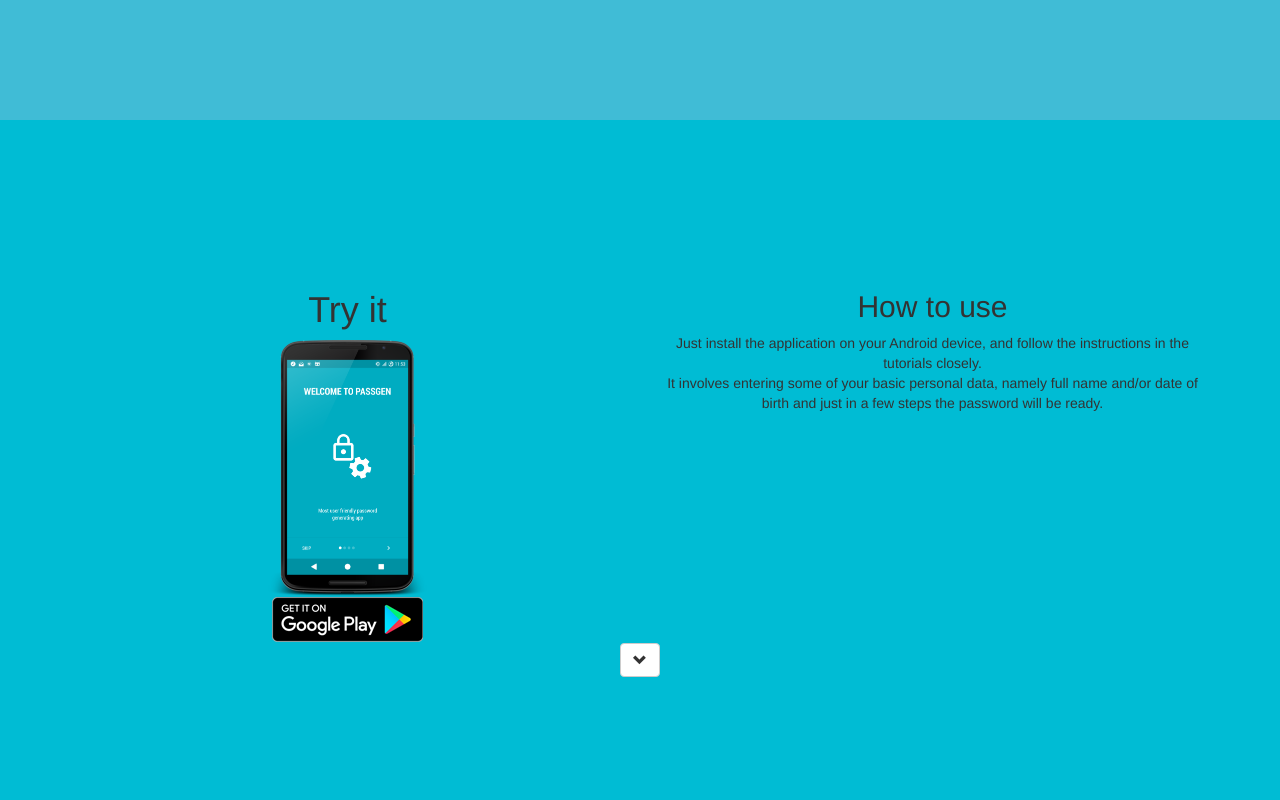
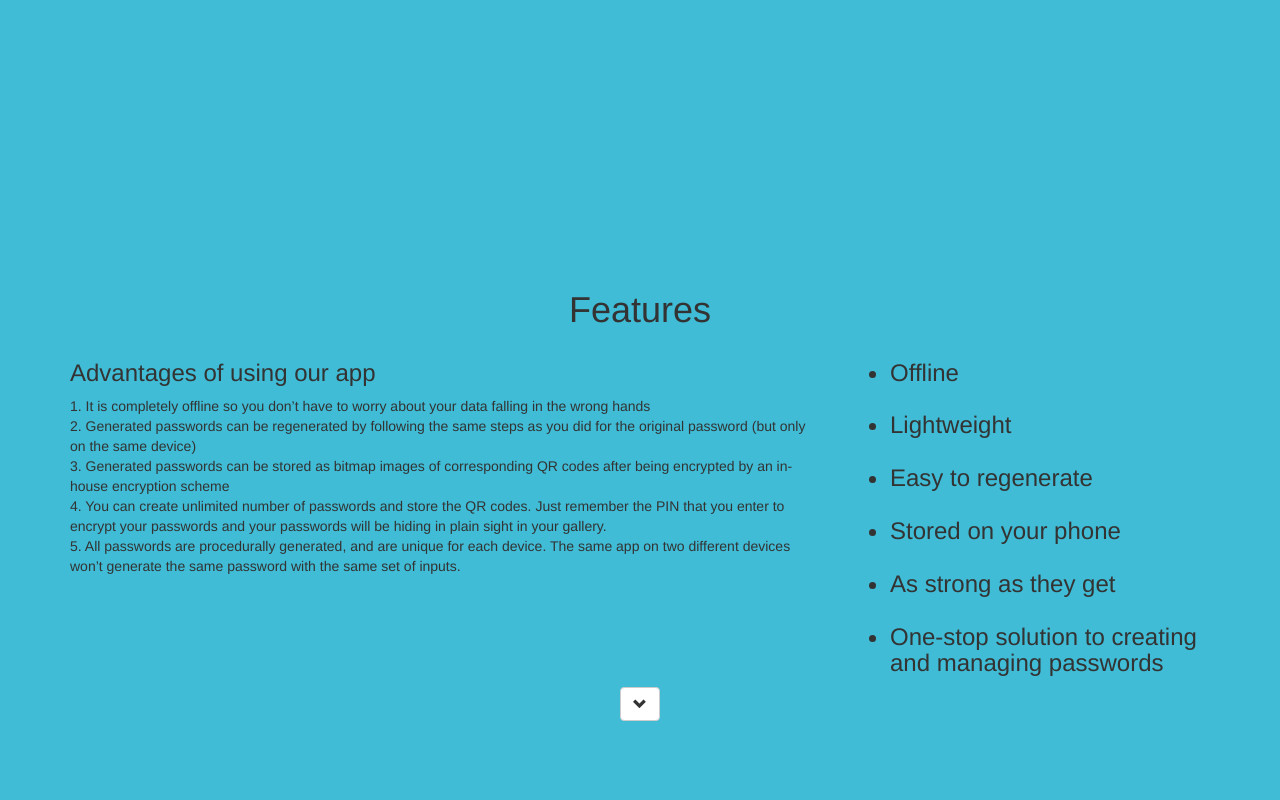
Before and after one commit to PassGen/PassGen.github.io, a website: page index.html in a window 1280 px wide. Shown: the part 680-1480 px from the top of the page. Drawn offline with Linux system fonts and the light colour scheme.

Commit message:
Update index.html

```diff
--- a/index.html
+++ b/index.html
@@ -87,15 +87,14 @@
     </section>
 
     <!-- About Section -->
-    <section id="about" class="about-section">
+  <!-- <section id="about" class="about-section">
         <div class="container">
             <div class="row">
                <div class="col-sm-6">
 
                     <h1>Try it</h1>
 			 <img src="https://passGen.github.io/passgen mobile.jpg" class="center-block img-responsive" width="159" height="250" />
-                  <!-- Play Store BUTTON Alternative
-                    <button   type="button" class="btn btn-default" onclick="window.open('https://play.google.com')"> <img src="https://PassGen.github.io/play button.jpg" width="153" height="46" /> </button> -->
+
 
 			<a onclick="window.open('https://play.google.com')"> <img src="https://PassGen.github.io/play button.jpg">
 			</a>
@@ -108,7 +107,8 @@ Just install the application on your Android device, and follow the instructions
             </div>
 		<a class="btn btn-default page-scroll glyphicon glyphicon-chevron-down" href="#services"></a>
         </div>
-    </section>
+    </section> -->
+
 
     <!-- Services Section -->
     <section id="services" class="services-section">
```
